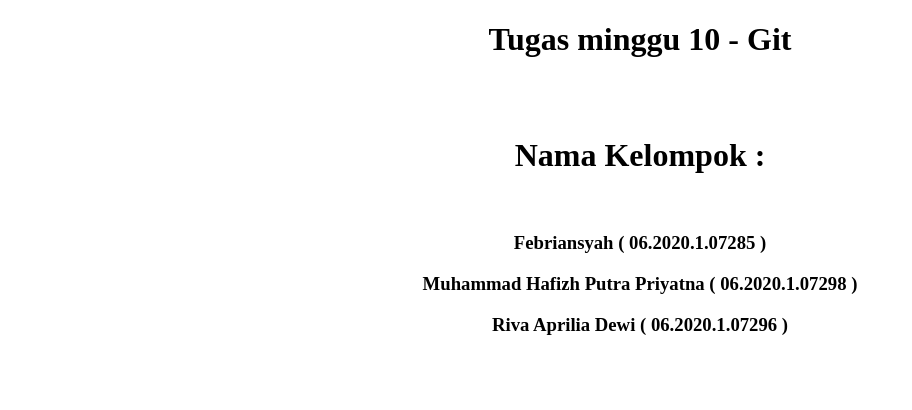
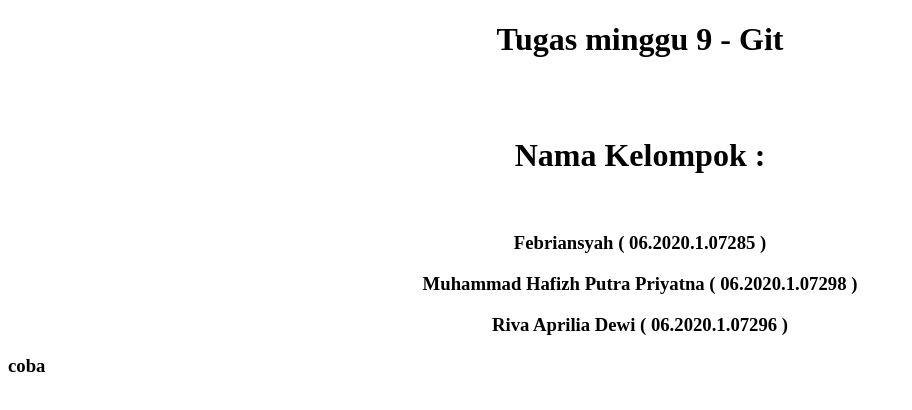
Before and after one commit to laciadotid/tugas-git, a plain HTML site: page index.html in a window 1280 px wide. Shown: the whole page, without its empty margins (0-912 px from the left). Drawn offline with Linux system fonts and the light colour scheme.

Commit message:
mengubah data

```diff
--- a/index.html
+++ b/index.html
@@ -8,7 +8,7 @@
 </head>
 <body>
   <center>
-    <h1>Tugas minggu 10 - Git</h1>
+    <h1>Tugas minggu 9 - Git</h1>
     <br>
     <br>
     <h1>Nama Kelompok :</h1>
@@ -18,5 +18,7 @@
     <h3>Riva Aprilia Dewi ( 06.2020.1.07296 )</h3>
   </center>
 
+  <h3>coba </h3>
+
 </body>
 </html>
```
